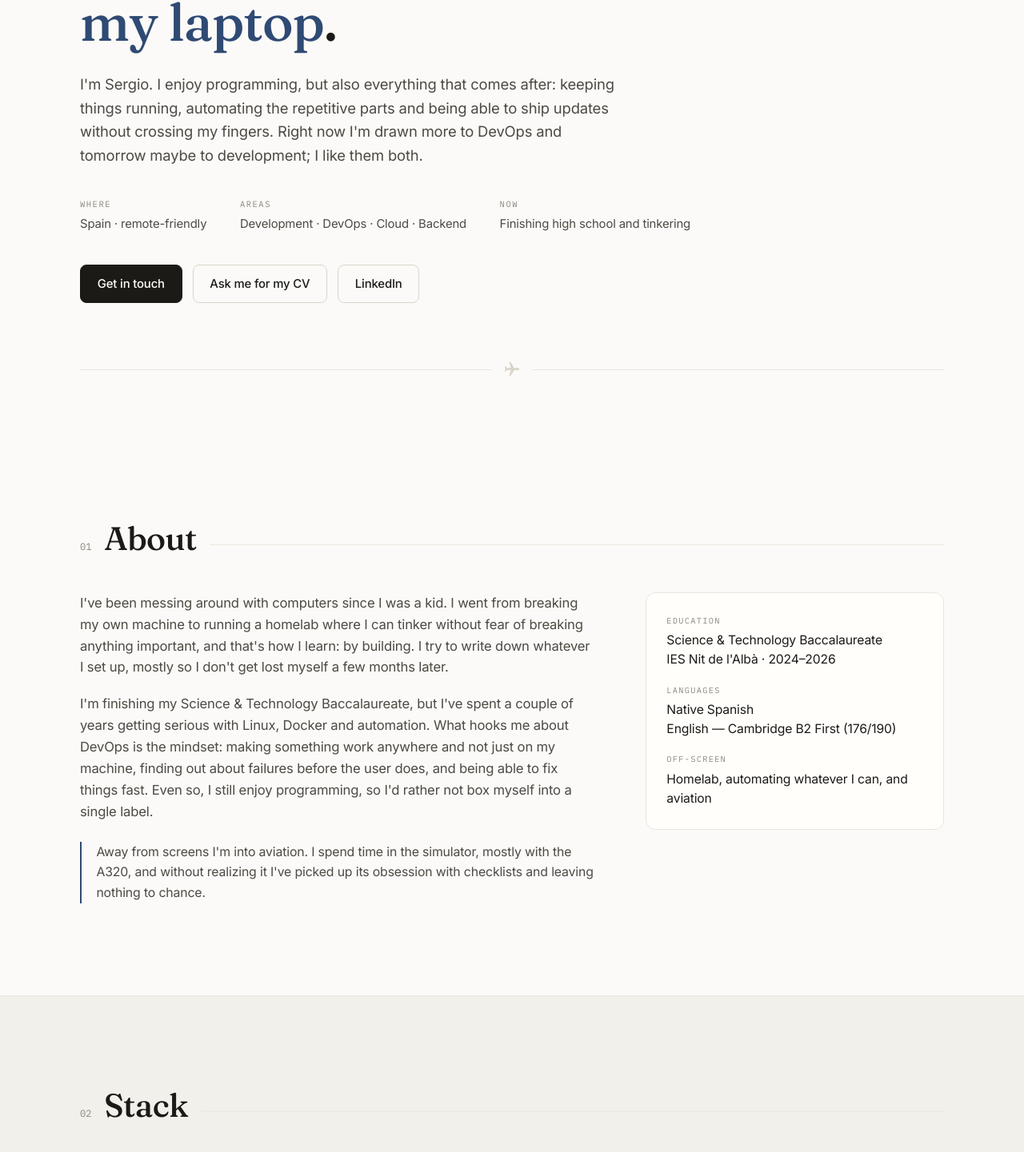
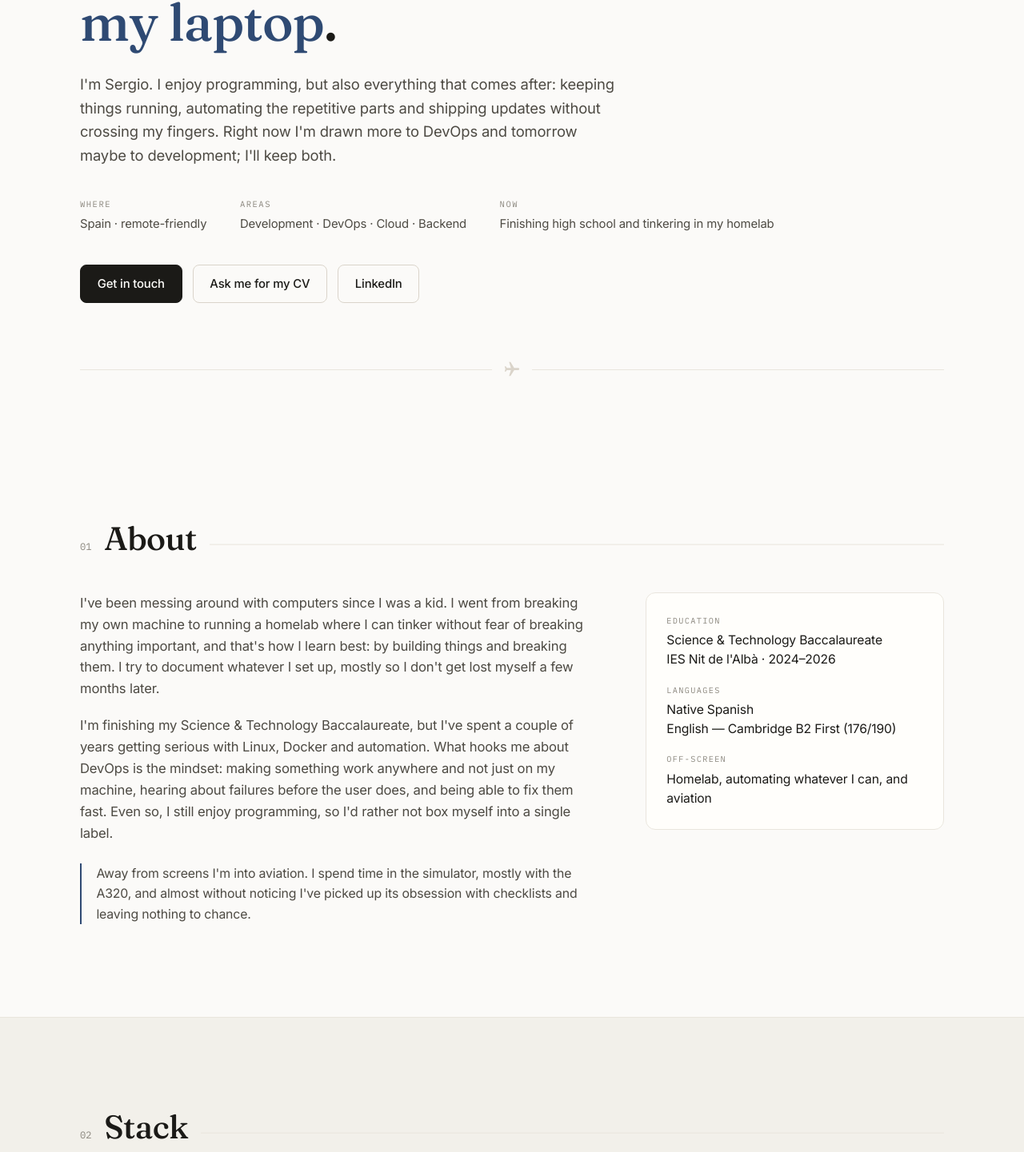
Before and after one commit to babyharpsea/portfolio, a React (Vite) app: page / in a window 1280 px wide. Shown: the part 349-1790 px from the top of the page at 80% size. Built offline with nearby package versions, Linux system fonts and the light colour scheme.

Commit message:
copy: polish all text and fix post-React-migration inaccuracies (footer, this-site project)

```diff
--- a/src/i18n.tsx
+++ b/src/i18n.tsx
@@ -18,26 +18,26 @@ export const I18N: Record<Lang, Dict> = {
     "nav.projects": "Proyectos",
     "nav.experience": "Trayectoria",
     "nav.contact": "Contacto",
-    "hero.status": "Disponible para prácticas, becas o primer empleo",
+    "hero.status": "Disponible para prácticas, becas o un primer empleo",
     "hero.h1":
       "Desarrollo software y me aseguro de que <em>funcione fuera de mi portátil</em>.",
     "hero.lead":
-      "Soy Sergio. Disfruto programando, pero también con lo que viene después: dejar las cosas funcionando, automatizar lo repetitivo y poder actualizar sin cruzar los dedos. Ahora me atrae más el DevOps y mañana quizá el desarrollo; me gustan las dos.",
+      "Soy Sergio. Me gusta programar, pero también lo que viene después: dejar las cosas funcionando, automatizar lo repetitivo y poder actualizar sin cruzar los dedos. Hoy me tira más el DevOps y mañana quizá el desarrollo; me quedo con las dos.",
     "hero.where.k": "Dónde",
     "hero.where.v": "España · trabajo en remoto",
     "hero.areas.k": "Áreas",
     "hero.areas.v": "Desarrollo · DevOps · Cloud · Backend",
     "hero.now.k": "Ahora",
-    "hero.now.v": "Terminando bachillerato y cacharreando",
+    "hero.now.v": "Terminando bachillerato y cacharreando en el homelab",
     "cta.contact": "Escríbeme",
     "cta.cv": "Pídeme el CV",
     "sec.about": "Sobre mí",
     "about.p1":
-      "Llevo desde crío trasteando con ordenadores. Pasé de romper el mío a montar un homelab donde puedo cacharrear sin miedo a liarla, y así es como aprendo: construyendo. Lo que monto intento dejarlo apuntado, más que nada para no perderme yo mismo unos meses después.",
+      "Llevo desde crío trasteando con ordenadores. Pasé de romper el mío a montar un homelab donde puedo cacharrear sin miedo a liarla, y así es como mejor aprendo: construyendo y rompiendo cosas. Lo que monto intento dejarlo documentado, sobre todo para no perderme yo mismo unos meses después.",
     "about.p2":
-      "Estoy acabando el Bachillerato Científico-Tecnológico, pero llevo un par de años metido en serio con Linux, Docker y automatización. Lo que me engancha del DevOps es la mentalidad: que algo funcione en cualquier sitio y no solo en mi máquina, enterarme de los fallos antes que el usuario y poder arreglar las cosas rápido. Aun así, programar me sigue gustando, así que prefiero no casarme con una sola etiqueta.",
+      "Estoy acabando el Bachillerato Científico-Tecnológico, pero llevo un par de años metido en serio con Linux, Docker y automatización. Del DevOps me engancha la mentalidad: que algo funcione en cualquier sitio y no solo en mi máquina, enterarme de los fallos antes que el usuario y poder arreglarlos rápido. Aun así, programar me sigue gustando, así que prefiero no casarme con una sola etiqueta.",
     "about.note":
-      "Fuera de las pantallas me tira la aviación. Echo ratos en el simulador, sobre todo con el A320, y sin darme cuenta se me ha pegado su manía por las checklists y por no dejar nada al azar.",
+      "Fuera de las pantallas me tira la aviación. Echo ratos en el simulador, sobre todo con el A320, y casi sin darme cuenta se me ha pegado su manía por las checklists y por no dejar nada al azar.",
     "side.edu.t": "Formación",
     "side.edu.d":
       "Bachillerato Científico-Tecnológico<br>IES Nit de l'Albà · 2024–2026",
@@ -61,10 +61,10 @@ export const I18N: Record<Lang, Dict> = {
     "proj2.title": "Pipeline de entrega continua",
     "proj2.meta": "2025 · automatización",
     "proj2.desc":
-      "Cada vez que subo un commit, se construye solo, pasa los tests y publica la imagen de Docker sin que yo toque nada. Lo monté para no tener que volver a desplegar a mano.",
+      "Cada vez que subo un commit se construye solo, pasa los tests y publica la imagen de Docker sin que yo toque nada. Lo monté para no volver a desplegar a mano.",
     "proj3.meta": "2026 · este sitio",
     "proj3.desc":
-      "Esta misma página. Sin frameworks pesados y servida por Cloudflare, así que no hay servidor que mantener y carga al instante.",
+      "Esta misma página: una single-page en React y Vite, desplegada en el edge de Cloudflare. Sin servidor que mantener y carga al instante.",
     "sec.experience": "Trayectoria",
     "exp1.when": "2024 — hoy",
     "exp1.title": "Desarrollo y cacharreo por mi cuenta",
@@ -86,7 +86,7 @@ export const I18N: Record<Lang, Dict> = {
     "contact.h2": "¿Hablamos?",
     "contact.lead":
       "Si buscas a alguien con base técnica y muchas ganas de aprender, escríbeme. Leo todos los correos y contesto.",
-    "footer.made": "Hecho a mano con HTML, CSS y el JavaScript justo",
+    "footer.made": "Hecha por mí con React, Vite y Tailwind · desplegada en Cloudflare",
   },
   en: {
     "meta.title": "Sergio Ortuño Galvañ — Software development & DevOps",
@@ -99,22 +99,22 @@ export const I18N: Record<Lang, Dict> = {
     "hero.h1":
       "I build software and make sure it <em>runs beyond my laptop</em>.",
     "hero.lead":
-      "I'm Sergio. I enjoy programming, but also everything that comes after: keeping things running, automating the repetitive parts and being able to ship updates without crossing my fingers. Right now I'm drawn more to DevOps and tomorrow maybe to development; I like them both.",
+      "I'm Sergio. I enjoy programming, but also everything that comes after: keeping things running, automating the repetitive parts and shipping updates without crossing my fingers. Right now I'm drawn more to DevOps and tomorrow maybe to development; I'll keep both.",
     "hero.where.k": "Where",
     "hero.where.v": "Spain · remote-friendly",
     "hero.areas.k": "Areas",
     "hero.areas.v": "Development · DevOps · Cloud · Backend",
     "hero.now.k": "Now",
-    "hero.now.v": "Finishing high school and tinkering",
+    "hero.now.v": "Finishing high school and tinkering in my homelab",
     "cta.contact": "Get in touch",
     "cta.cv": "Ask me for my CV",
     "sec.about": "About",
     "about.p1":
-      "I've been messing around with computers since I was a kid. I went from breaking my own machine to running a homelab where I can tinker without fear of breaking anything important, and that's how I learn: by building. I try to write down whatever I set up, mostly so I don't get lost myself a few months later.",
+      "I've been messing around with computers since I was a kid. I went from breaking my own machine to running a homelab where I can tinker without fear of breaking anything important, and that's how I learn best: by building things and breaking them. I try to document whatever I set up, mostly so I don't get lost myself a few months later.",
     "about.p2":
-      "I'm finishing my Science & Technology Baccalaureate, but I've spent a couple of years getting serious with Linux, Docker and automation. What hooks me about DevOps is the mindset: making something work anywhere and not just on my machine, finding out about failures before the user does, and being able to fix things fast. Even so, I still enjoy programming, so I'd rather not box myself into a single label.",
+      "I'm finishing my Science & Technology Baccalaureate, but I've spent a couple of years getting serious with Linux, Docker and automation. What hooks me about DevOps is the mindset: making something work anywhere and not just on my machine, hearing about failures before the user does, and being able to fix them fast. Even so, I still enjoy programming, so I'd rather not box myself into a single label.",
     "about.note":
-      "Away from screens I'm into aviation. I spend time in the simulator, mostly with the A320, and without realizing it I've picked up its obsession with checklists and leaving nothing to chance.",
+      "Away from screens I'm into aviation. I spend time in the simulator, mostly with the A320, and almost without noticing I've picked up its obsession with checklists and leaving nothing to chance.",
     "side.edu.t": "Education",
     "side.edu.d":
       "Science & Technology Baccalaureate<br>IES Nit de l'Albà · 2024–2026",
@@ -138,10 +138,10 @@ export const I18N: Record<Lang, Dict> = {
     "proj2.title": "Continuous delivery pipeline",
     "proj2.meta": "2025 · automation",
     "proj2.desc":
-      "Every time I push a commit it builds itself, runs the tests and publishes the Docker image without me touching anything. I set it up so I'd never have to deploy by hand again.",
+      "Every time I push a commit it builds itself, runs the tests and publishes the Docker image without me touching anything. I set it up so I'd never deploy by hand again.",
     "proj3.meta": "2026 · this site",
     "proj3.desc":
-      "This very page. No heavy frameworks and served by Cloudflare, so there's no server to maintain and it loads instantly.",
+      "This very page: a single-page app in React and Vite, deployed on Cloudflare's edge. No server to maintain and it loads instantly.",
     "sec.experience": "Experience",
     "exp1.when": "2024 — present",
     "exp1.title": "Building and tinkering on my own",
@@ -163,7 +163,7 @@ export const I18N: Record<Lang, Dict> = {
     "contact.h2": "Let's talk",
     "contact.lead":
       "If you're looking for someone with a technical base and a real drive to learn, drop me a line. I read every email and I reply.",
-    "footer.made": "Handmade with HTML, CSS and just enough JavaScript",
+    "footer.made": "Built by me with React, Vite and Tailwind · deployed on Cloudflare",
   },
 };
 
```
